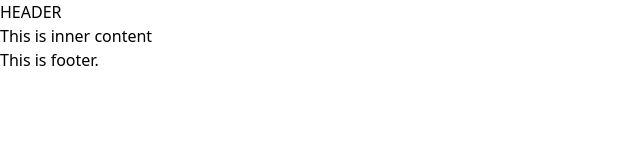
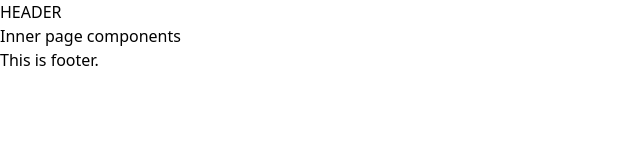
Before and after one commit to iamkhemraj/news-site, a Next.js app: page / in a window 1280 px wide. Shown: the top 160 px of the page, without its empty margins (0-640 px from the left). Built offline with nearby package versions, Linux system fonts and the light colour scheme.

Commit message:
add hoome page components and

```diff
--- a/pages/index.tsx
+++ b/pages/index.tsx
@@ -1,17 +1,18 @@
 import Head from "next/head";
-import Layout from ".././components/Layout";
+import Layout from "../components/Layout";
+import Homepage from "../components/Homepage";
 
 export default function Home(){
 
   return (
     <>
       <Head>
-          <title>Create News site</title>
+          <title>GET TIME</title>
           <link rel="shortcut icon" href="favicon.ico" type="image/x-icon" />
       </Head>
 
       <Layout>
-          This is inner content
+         <Homepage/>
       </Layout>
     </>
   );
```
